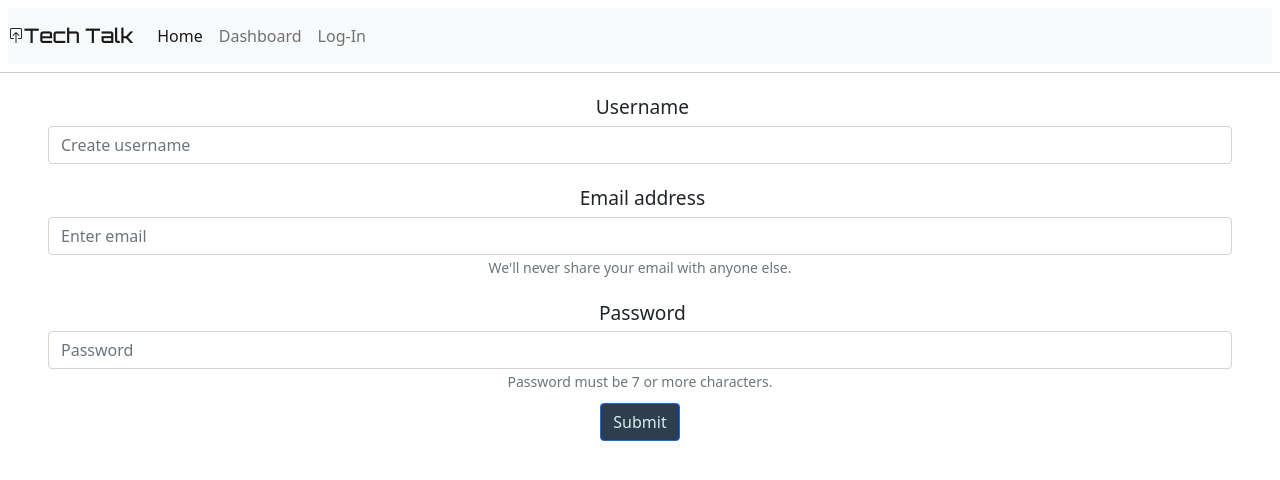
After one commit to crissyg923/mysql-tech-blog, a Node project: template views/signup.handlebars in a window 1280 px wide. The commit adds this page. Shown: the top 480 px of the page. Run offline with Node 20 templates, Linux system fonts and the light colour scheme; the template is opened without the code that fills it, so the values that code supplies are empty; some libraries are stand-ins or nearby versions.

Commit message:
separated login and signup

```diff
--- /dev/null
+++ b/public/js/signup.js
@@ -0,0 +1,26 @@
+const signupHandler = async (event) => {
+    event.preventDefault();
+
+    const name = document.querySelector('#username').value.trim();
+    const email = document.querySelector('#newemail').value.trim();
+    const password = document.querySelector('#newpassword').value.trim();
+
+    if (name && email && password) {
+      const response = await fetch('/api/users/signup', {
+        method: 'POST',
+        body: JSON.stringify({ name, email, password }),
+        headers: { 'Content-Type': 'application/json' },
+      });
+
+      if (response.ok) {
+        document.location.replace('/login');
+      } else {
+        alert(response.statusText);
+      }
+    }
+  };
+
+
+document
+  .querySelector('.signupform')
+  .addEventListener('submit', signupHandler);
--- a/views/homepage.handlebars
+++ b/views/homepage.handlebars
@@ -1,4 +1,4 @@
-<h1 class="text-center mt-4 mb-3">Current Blog Posts</h1>
+<h2 class="text-center mt-4 mb-3">Current Blog Posts</h2>
 <div class="row mx-5">
 {{#each posts as |post| }}
 <div class="card" style="width: 18rem;">
--- a/views/layouts/main.handlebars
+++ b/views/layouts/main.handlebars
@@ -16,7 +16,10 @@
 <body>
   <header class="p-2">
     <nav class="navbar navbar-expand-lg navbar-light bg-light">
-
+      <svg xmlns="http://www.w3.org/2000/svg" width="16" height="16" fill="currentColor" class="bi bi-box-arrow-in-up" viewBox="0 0 16 16">
+  <path fill-rule="evenodd" d="M3.5 10a.5.5 0 0 1-.5-.5v-8a.5.5 0 0 1 .5-.5h9a.5.5 0 0 1 .5.5v8a.5.5 0 0 1-.5.5h-2a.5.5 0 0 0 0 1h2A1.5 1.5 0 0 0 14 9.5v-8A1.5 1.5 0 0 0 12.5 0h-9A1.5 1.5 0 0 0 2 1.5v8A1.5 1.5 0 0 0 3.5 11h2a.5.5 0 0 0 0-1z"/>
+  <path fill-rule="evenodd" d="M7.646 4.146a.5.5 0 0 1 .708 0l3 3a.5.5 0 0 1-.708.708L8.5 5.707V14.5a.5.5 0 0 1-1 0V5.707L5.354 7.854a.5.5 0 1 1-.708-.708z"/>
+</svg>
      <a class="navbar-brand navtitle" href="/">Tech Talk</a>
       <button class="navbar-toggler" type="button" data-toggle="collapse" data-target="#navbarNavAltMarkup" aria-controls="navbarNavAltMarkup" aria-expanded="false" aria-label="Toggle navigation">
         <span class="navbar-toggler-icon"></span>
--- /dev/null
+++ b/views/signup.handlebars
@@ -0,0 +1,21 @@
+<div class="text-center px-5">
+<form class="signupform">
+  <div class="form-group">
+    <label for="exampleInputEmail1">Username</label>
+    <input type="text" class="form-control" id="username"  placeholder="Create username">
+  </div>
+  <div class="form-group">
+    <label for="exampleInputEmail1">Email address</label>
+    <input type="email" class="form-control" id="newemail" aria-describedby="emailHelp" placeholder="Enter email">
+    <small id="emailHelp" class="form-text text-muted">We'll never share your email with anyone else.</small>
+  </div>
+  <div class="form-group">
+    <label for="exampleInputPassword1">Password</label>
+    <input type="password" class="form-control" id="newpassword" placeholder="Password">
+    <small id="emailHelp" class="form-text text-muted">Password must be 7 or more characters.</small>
+  </div>
+  <button type="submit" class="btn btn-primary" id="signup">Submit</button>
+</form>
+</div>
+
+<script src="./js/signup.js"></script>
```
Also changed, not shown: controllers/homeRoutes.js (+10 -0 lines), views/login.handlebars (+3 -18 lines).
